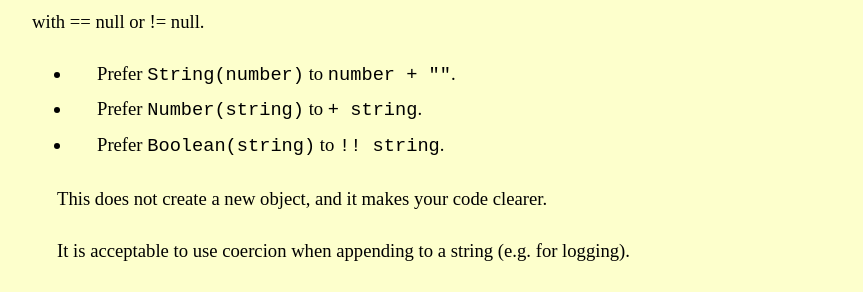
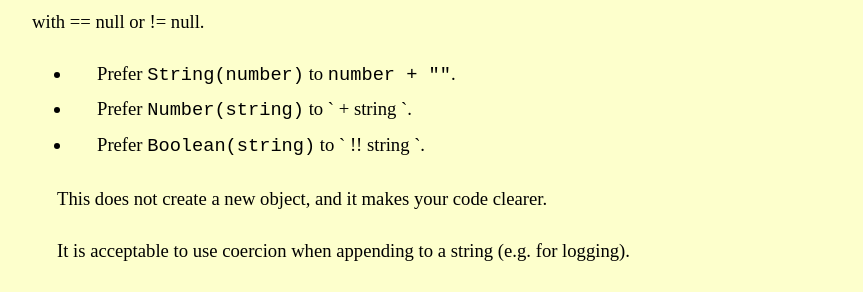
Before and after one commit to caplin/StyleGuide, a Jekyll site: the page built from index.md, in a window 1280 px wide and 900 px high, scrolled down 3152 px. Shown: the part 162-454 px from the top of the window, without its empty margins (208-1071 px from the left). Built offline with Jekyll 4.4.1, drawn with Linux system fonts in a browser that asks for light colours.

Commit message:
Update index.md

````diff
--- a/index.md
+++ b/index.md
@@ -19,7 +19,7 @@ Semicolons
 ----------
 Semicolons everywhere they should be.  Failing to put in semicolons can cause bugs.
 
-```javascript
+{% highlight javascript %}
 // DO NOT DO THIS - missing semicolon makes it all go bad.
 
 var myFunc = function() {
@@ -29,7 +29,8 @@ var myFunc = function() {
 (function() {
   // this code should be executed immediately.
 })();
-```
+{% endhighlight %}
+
 This piece of code uses an idiom for immediately executed functions.  However it fails badly because of the lack of a semicolon after myFunc (and note that when code is concatenated, you don't always have control over what is above you).  myFunc will be executed immediately, passing the immediately executed function as a disregarded parameter to myFunc, then the result is considered to be a function and attempted to be invoked.  TL;DR: always use semicolons.
 
 
@@ -38,19 +39,19 @@ Braces
 Opening braces go on the same line as the statement:
 
 *Right:*
-```javascript
+{% highlight javascript %}
 if (true) {
   console.log('winning');
 }
-```
+{% endhighlight %}
 
 *Wrong:*
-```javascript
+{% highlight javascript %}
 if (true)
 {
   console.log('losing');
 }
-```
+{% endhighlight %}
 
 
 Primitives
@@ -63,10 +64,11 @@ Object / Array
 --------------
 Don't use the Array constructor to create an array containing particular values. Use the literal form for that.
 
-```javascript
+{% highlight javascript %}
 var x = new Array("this", "is", "wrong");
 var y = ["this", "is", "right"];
-```
+{% endhighlight %}
+
 This is because the Array constructor behaves differently when given a single numeric argument to other situations.
 
 Short declarations can be on a single line, otherwise start a new line for each item.  When split over multiple lines, commas go at the end of the line not the beginning.
@@ -76,28 +78,29 @@ Quote keys in Object literals only when required.
 
 Conditionals
 ------------
-It's easy to assume that the behaviour of ```if (x)``` is the same as ```if (x == true)```.  This is NOT TRUE.  There are numerous differences.  In fact, the behaviour is the same as ```if (Boolean(x)) ```, a relationship often referred to as 'truthiness'.
+It's easy to assume that the behaviour of `if (x)` is the same as `if (x == true)`.  This is NOT TRUE.  There are numerous differences.  In fact, the behaviour is the same as `if (Boolean(x))`, a relationship often referred to as 'truthiness'.
 
 The truthiness rules are not well known by all developers, and developers relying on them when they were not 100% sure of what types a particular variable can take has caused bugs in our codebase.  Worse, when you look at code that depends on truthiness, it is not possible to know if the developer who wrote that code knew exactly what they were doing or not.
 
 It is better to be explicit in what you check.
 
-```javascript
+{% highlight javascript %}
 if (bob != null) {
   // This is explicit.
   console.log('this code is executed if bob is not null or undefined');
 }
-```
-```javascript
+{% endhighlight %}
+
+{% highlight javascript %}
 if (bob) {
   // This relies on truthiness.
   console.log('this code is executed if bob is not null, undefined, 0, false, NaN or the empty string').
 }
-```
+{% endhighlight %}
 
 Write what you mean.
 
-If you are completely sure that a variable is a boolean (either it has not be passed into your scope or you have checked it yourself), it is acceptable to leave out the ```=== true```, as to put it in would be barbarous.
+If you are completely sure that a variable is a boolean (either it has not be passed into your scope or you have checked it yourself), it is acceptable to leave out the `=== true`, as to put it in would be barbarous.
 
 Complex conditionals should be assigned to a descriptive variable.
 
@@ -108,14 +111,14 @@ Coercion
 --------
 Coercion is bad.  Avoid it.
 
-* Prefer ```===``` over ```==```
-* Prefer ```!==``` over ```!=```
+* Prefer `===` over `==`
+* Prefer `!==` over `!=`
 
 The only exception is if you wish to check that something is or is not null or undefined, you can check with == null or != null.
 
-* Prefer ```String(number)``` to ```number + ""```.
-* Prefer ```Number(string)``` to ``` + string ```.
-* Prefer ```Boolean(string)``` to ``` !! string ```.
+* Prefer `String(number)` to `number + ""`.
+* Prefer `Number(string)` to ` + string `.
+* Prefer `Boolean(string)` to ` !! string `.
 
 This does not create a new object, and it makes your code clearer.
 
@@ -134,7 +137,7 @@ Guarded returns at the top of a function are fine.  Other than that, balance the
 Naming
 ------
 
-```lowerCamelCase``` for variables and properties.  ```UpperCamelCase``` for classes. ```ALL_CAPS_WITH_UNDERSCORES``` for constants.  Long names are better than wrong or confusing names, but bear in mind that names much over four words become hard to read in camel case.
+`lowerCamelCase` for variables and properties.  `UpperCamelCase` for classes. `ALL_CAPS_WITH_UNDERSCORES` for constants.  Long names are better than wrong or confusing names, but bear in mind that names much over four words become hard to read in camel case.
 
 Avoid uncommon abbreviations or single character names.  Single character loop counters are acceptable, but always consider if you can be more descriptive.
 
@@ -146,12 +149,12 @@ We do not use hungarian notation, however collections should be named with plura
 
 Anything that could be referenced from code in another file but that should not be (e.g. private member variables) must indicate this by having their name prepended with an underscore.
 
-```javascript
+{% highlight javascript %}
 funtion MyClass() {
   this.publicMember = 23;
   this._privateMember = 44;
 }
-```
+{% endhighlight %}
 
 If your method has a name beginning with 'get', it should not usually modify any state.  An exception is for values that are lazily initialised.
 
@@ -160,12 +163,13 @@ Constructors
 ------------
 Remember to call your superconstructor in your own constructor. e.g.
 
-```javascript
+{% highlight javascript %}
 function MyClass(arg1, arg2) {
   SuperClass.call(this, arg1);
   /* myclass construction code */
 }
-```
+{% endhighlight %}
+
 A constructor should leave the class in a consistent state (i.e. it should establish the Class Invariants).  If it cannot then it must throw an Error.
 
 
@@ -180,9 +184,9 @@ Methods that are part of the public API should start by checking their precondit
 
 Errors
 ------
-Throw only objects that are instances of the generic ```Error``` type.
+Throw only objects that are instances of the generic `Error` type.
 
-Custom Error objects are fine, but must inherit from ```Error```, and set the name property.  Where appropriate reuse the standard Error types, e.g. TypeError, RangeError.
+Custom Error objects are fine, but must inherit from `Error`, and set the name property.  Where appropriate reuse the standard Error types, e.g. TypeError, RangeError.
 
 
 Hygeine
````
